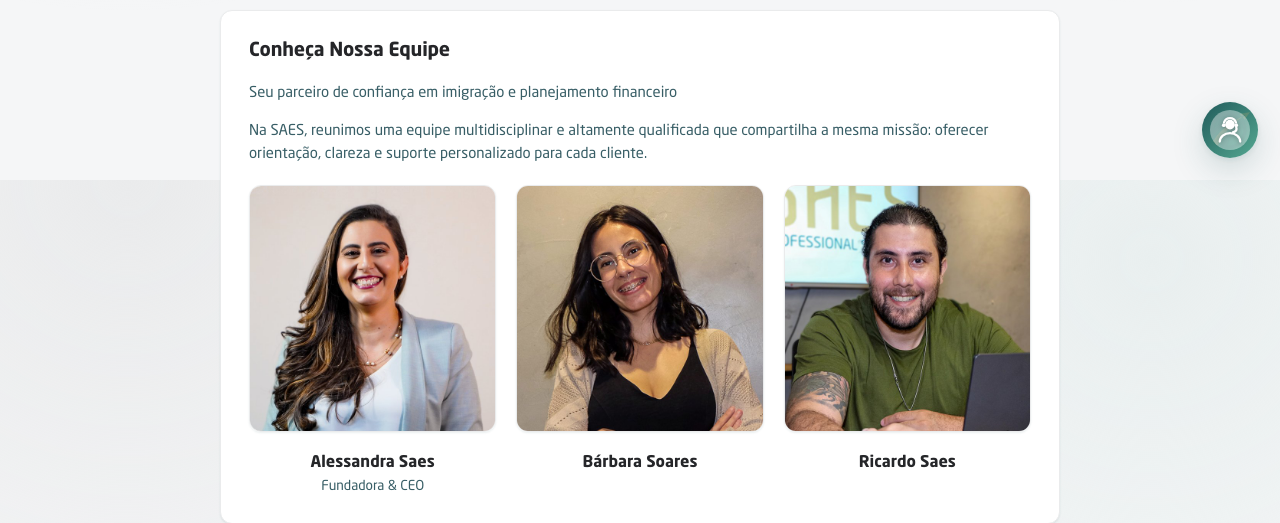
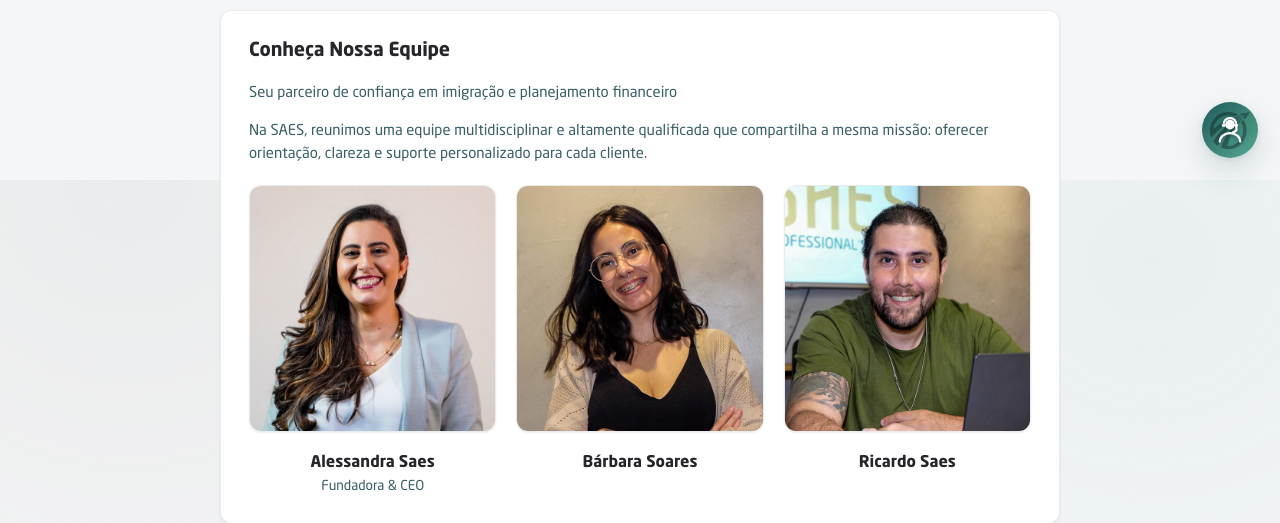
Before and after one commit to rsaesm-byte/auto-imigracao-projeto, a Flask app: page /sobre/ in a window 1280 px wide. Shown: the part 620-1143 px from the top of the page. Run offline with Flask 3, Linux system fonts and the light colour scheme; some libraries are stand-ins or nearby versions.

Commit message:
Use the black monochrome SAES symbol as the chat FAB backdrop
Client sent the official monochrome (black) version of the symbol
(app/static/img/symbol-black.png) to use as the background mark
instead of the teal/gold one, for cleaner contrast against the white
headset-agent icon in front. Removed the translucent white backdrop
disc from the previous fix -- no longer needed since black-on-gradient
already reads cleanly against the white icon. Bumped CSS cache-bust
(v9 -> v10).

```diff
--- a/app/static/style.css
+++ b/app/static/style.css
@@ -1134,21 +1134,11 @@ table.submissions a:hover { text-decoration: underline; }
   content: "";
   position: absolute;
   inset: 0;
-  background-image: url('logo-mark.png');
+  background-image: url('img/symbol-black.png');
   background-size: 72%;
   background-position: center;
   background-repeat: no-repeat;
-  opacity: 0.22;
-}
-.chat-fab::after {
-  content: "";
-  position: absolute;
-  inset: 0;
-  margin: auto;
-  width: 40px;
-  height: 40px;
-  border-radius: 50%;
-  background: rgba(255, 255, 255, 0.4);
+  opacity: 0.32;
 }
 .chat-fab svg {
   position: relative;
--- a/app/templates/base.html
+++ b/app/templates/base.html
@@ -4,7 +4,7 @@
   <meta charset="utf-8">
   <meta name="viewport" content="width=device-width, initial-scale=1">
   <title>{% block title %}{{ t('app_name') }}{% endblock %}</title>
-  <link rel="stylesheet" href="{{ url_for('static', filename='style.css') }}?v=9">
+  <link rel="stylesheet" href="{{ url_for('static', filename='style.css') }}?v=10">
   <link rel="icon" type="image/png" href="{{ url_for('static', filename='favicon.png') }}?v=2">
   <script src="https://unpkg.com/htmx.org@1.9.12"></script>
   <noscript><style>.reveal { opacity: 1 !important; transform: none !important; }</style></noscript>
```
Also changed, not shown: app/static/img/symbol-black.png (added).
